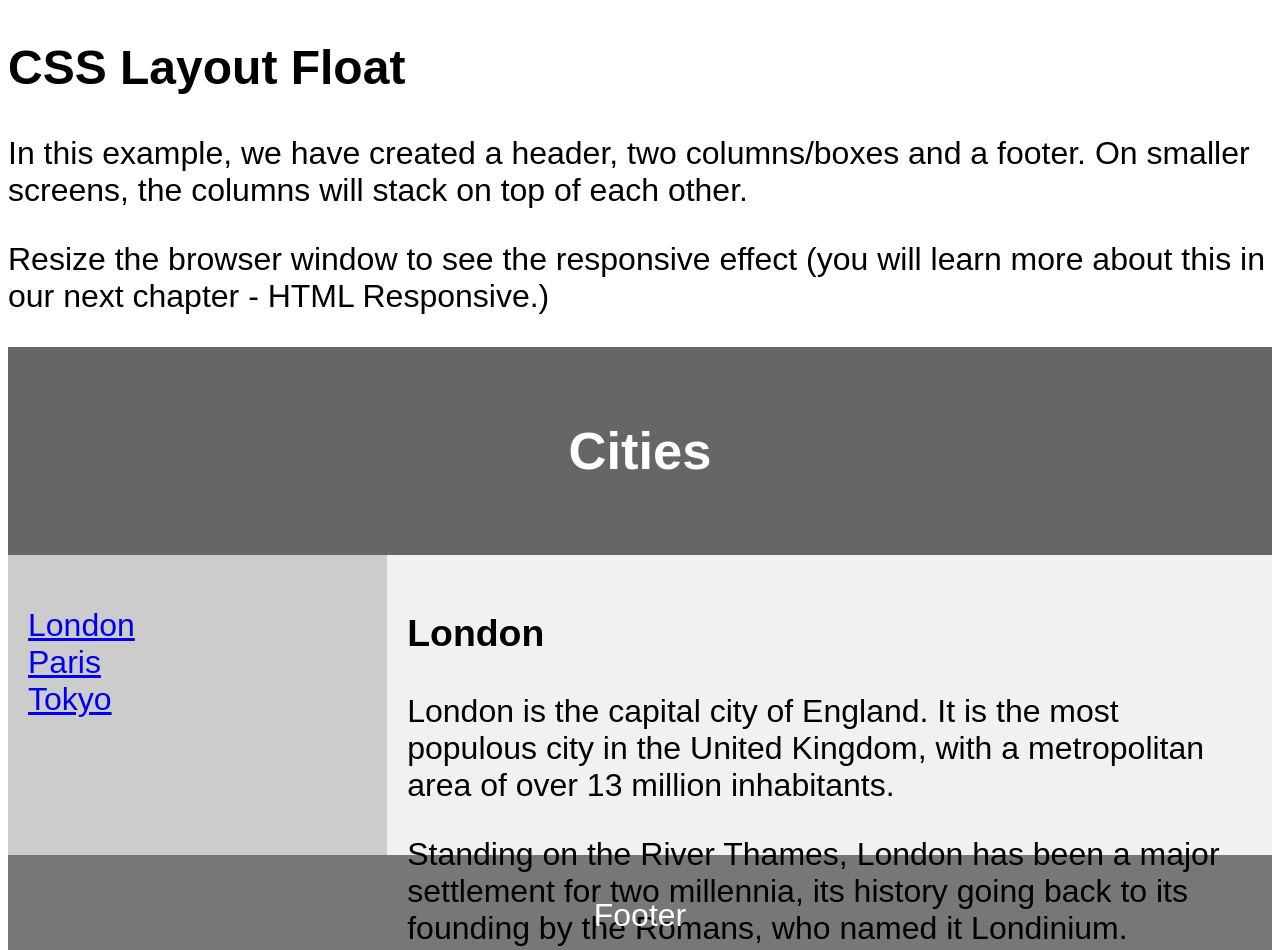
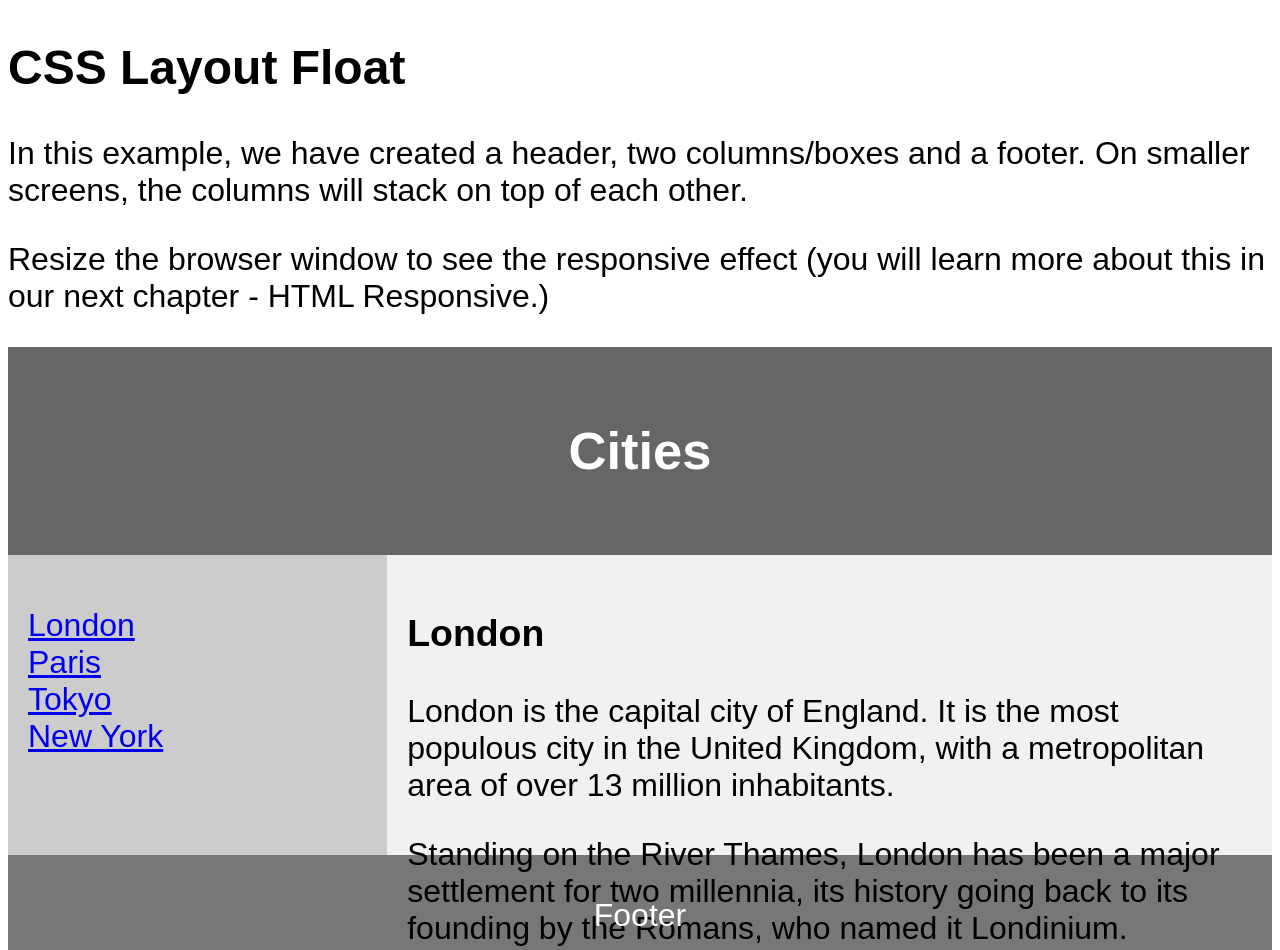
Before and after one commit to maiti1997/Hacktoberfest2021-, a plain HTML site: page index.html in a window 1280 px wide. Shown: the top 950 px of the page. Drawn offline with Linux system fonts and the light colour scheme.

Commit message:
Update index.html

```diff
--- a/index.html
+++ b/index.html
@@ -1,7 +1,7 @@
 <!DOCTYPE html>
 <html lang="en">
 <head>
-<title>CSS Template</title>
+<title></title>
 <meta charset="utf-8">
 <meta name="viewport" content="width=device-width, initial-scale=1">
 <style>
@@ -86,6 +86,7 @@ footer {
       <li><a href="#">London</a></li>
       <li><a href="#">Paris</a></li>
       <li><a href="#">Tokyo</a></li>
+      <li><a href="#">New York</a></li>
     </ul>
   </nav>
 
```
